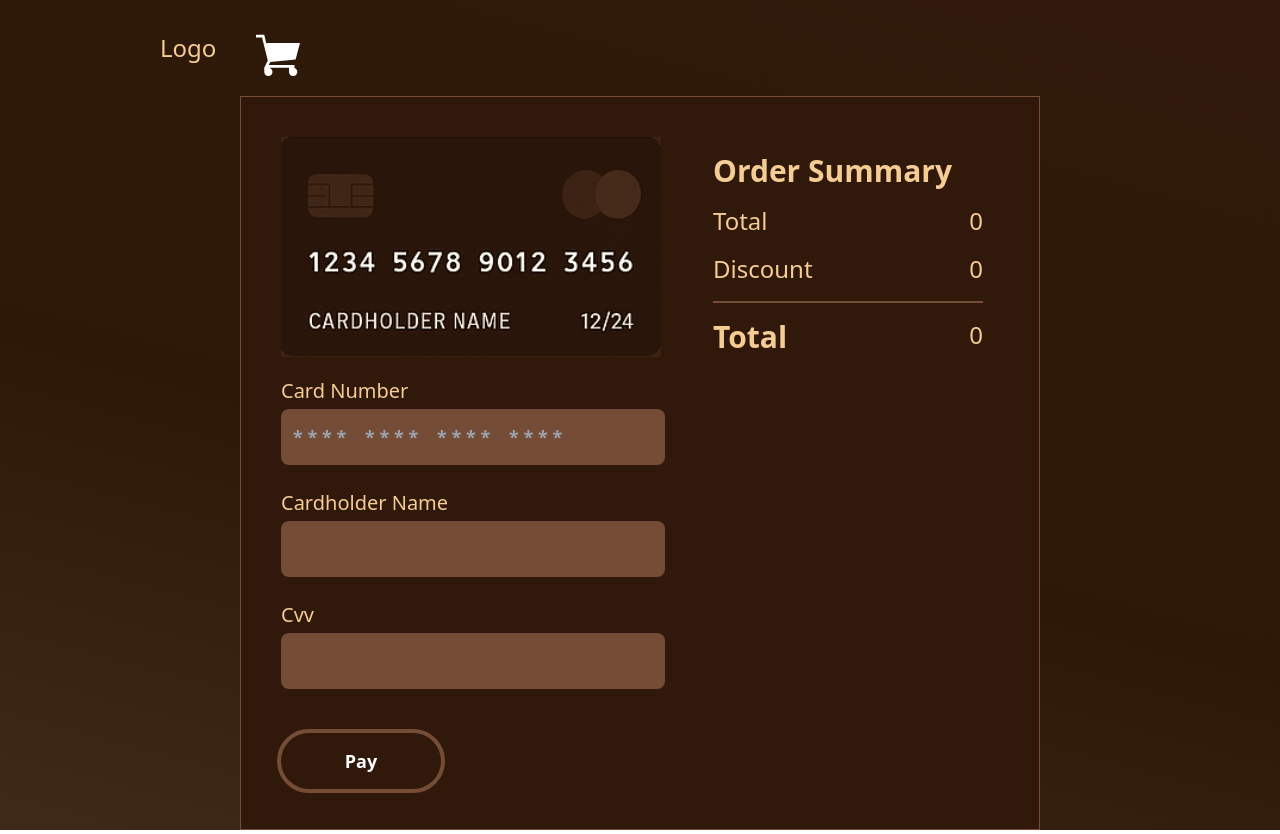
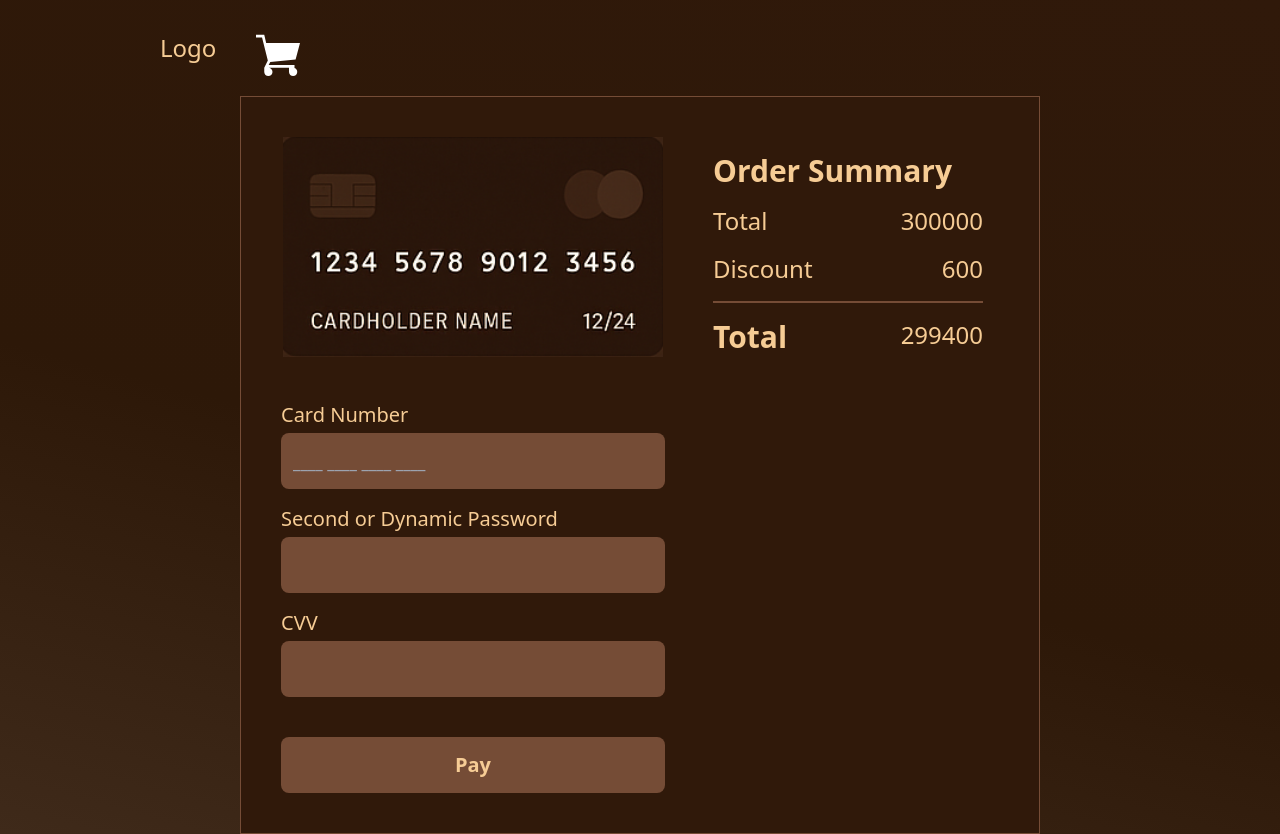
Before and after one commit to fatemeh-abbasi-1/coffee-shop-website, a React (Vite) app: page /pay in a window 1280 px wide. Built offline with nearby package versions, Linux system fonts and the light colour scheme; data requests are answered from the project's data file.

Commit message:
feat : compelete Card Payment section

```diff
--- a/db.json
+++ b/db.json
@@ -5,7 +5,7 @@
       "name": "Iced Latte",
       "price": "150000",
       "image": "src/assets/images/Late.png",
-      "inventory": 38,
+      "inventory": 40,
       "discount": "13 %"
     },
     {
@@ -193,22 +193,6 @@
       "image": "src/assets/images/Cinnamon_Tea.png",
       "inventory": 87,
       "discount": "10 %"
-    },
-    {
-      "id": "1",
-      "name": "Iced Latte",
-      "price": "150000",
-      "image": "src/assets/images/Late.png",
-      "inventory": 40,
-      "discount": "13 %"
-    },
-    {
-      "id": "1",
-      "name": "Iced Latte",
-      "price": "150000",
-      "image": "src/assets/images/Late.png",
-      "inventory": 39,
-      "discount": "13 %"
     }
   ]
 }
--- a/src/components/atoms/Input/Input.tsx
+++ b/src/components/atoms/Input/Input.tsx
@@ -1,9 +1,20 @@
+import React from "react";
 import { InputProps } from "./types";
-import React from "react";
+
+
 
 const Input = React.forwardRef<HTMLInputElement, InputProps>(
   (
-    { type, onChange, value, placeholder, onBlur, onFocus, className, variant },
+    {
+      type,
+      onChange,
+      value,
+      placeholder,
+      onBlur,
+      onFocus,
+      className,
+      variant,
+    },
     ref
   ) => {
     const baseStyle =
@@ -21,7 +32,9 @@ const Input = React.forwardRef<HTMLInputElement, InputProps>(
         onBlur={onBlur}
         onFocus={onFocus}
         placeholder={placeholder}
+
       />
+
     );
   }
 );
--- a/src/components/atoms/Input/types.ts
+++ b/src/components/atoms/Input/types.ts
@@ -1,10 +1,11 @@
 export type InputProps = {
   variant: "primary" | "secondary";
-  type: "text" | "password";
+  type: "text" | "password" ;
   placeholder?: string;
   onChange?: (e: React.ChangeEvent<HTMLInputElement>) => void;
   value?: string | number;
   onBlur?: () => void;
   onFocus?: () => void;
   className?: React.ReactNode;
+
 };
--- a/src/components/atoms/Text/Text.tsx
+++ b/src/components/atoms/Text/Text.tsx
@@ -14,7 +14,7 @@ const Text: React.FC<TextProps> = ({
       ? "text-base md:text-2xl"
       : variant === "small"
       ? "text-sm md:text-xl"
-      : "text-sm bg-transparent rounded-full px-2";
+      : "text-sm bg-transparent rounded-full px-2 text-white";
 
   const combinedClass = `${baseStyles} ${sizeStyles} ${className}`;
 
--- a/src/components/molecules/CardPaymentForm/CardPaymentForm.tsx
+++ b/src/components/molecules/CardPaymentForm/CardPaymentForm.tsx
@@ -1,56 +1,141 @@
-import { useState } from "react";
+
+import { useEffect, useRef, useState } from "react";
+
+
 
 import Image from "../../atoms/Image/Image";
 import InputWithLable from "../InputWithLabel/InputWithLabel";
 import Button from "../../atoms/Button/Button";
+import Text from "../../atoms/Text/Text";
 
 const CardPaymentForm = () => {
+  const inputRef = useRef<HTMLInputElement>(null);
+
   const [cardNumber, setCardNumber] = useState("");
-  const [cardHolder, setCardHolder] = useState("");
+  const [secondPassword, setSecondPassword] = useState("");
   const [cvv, setCvv] = useState("");
 
+  const [validCard, setValidCard] = useState(false);
+  const [validSecondPassword, setValidSecondPassword] = useState(false);
+  const [validCvv, setValidCvv] = useState(false);
+
+  const [cardFocus, setCardFocus] = useState(false);
+  const [passwordFocus, setPasswordFocus] = useState(false);
+  const [cvvFocus, setCvvFocus] = useState(false);
+
+  const [error, setError] = useState("");
+  const [success, setSuccess] = useState(false);
+
+  useEffect(() => {
+    inputRef.current?.focus();
+  }, []);
+
+  useEffect(() => {
+    setValidCard(/^\d{16,19}$/.test(cardNumber));
+  }, [cardNumber]);
+
+  useEffect(() => {
+    setValidSecondPassword(/^\d+$/.test(secondPassword));
+  }, [secondPassword]);
+
+  useEffect(() => {
+    setValidCvv(/^\d{3,4}$/.test(cvv));
+  }, [cvv]);
+
   const handlePay = () => {
+    if (!validCard || !validSecondPassword || !validCvv) {
+      setError("Please enter valid information.");
+      setSuccess(false);
+      return;
+    }
+
+    setError("");
+    setSuccess(true);
+
+
     setCardNumber("");
-    setCardHolder("");
-    setCvv('');
+    setSecondPassword("");
+    setCvv("");
   };
+
   return (
-    <div className="">
+    <div className="flex flex-col items-center gap-6 w-[400px]">
       <Image
         src="src/assets/images/BankCard.png"
         alt="Bank Card"
         className="w-[380px] mb-5"
       />
-      <form
-        onSubmit={(e) => {
-          e.preventDefault();
-        }}
-        className="flex flex-col gap-6"
-      >
+
+      <div className="flex flex-col gap-4 w-full">
         <InputWithLable
-          labelText="Card Number"
           variant="primary"
           id="card-number"
-          type={"text"}
-          placeholder="* * * *    * * * *    * * * *    * * * *"
+          type="text"
+          labelText="Card Number"
           value={cardNumber}
+          className={
+            error && !cardFocus && !validCard && "border-4 border-red-600"
+          }
+          onChange={(e) => setCardNumber(e.target.value)}
+          onFocus={() => setCardFocus(true)}
+          onBlur={() => setCardFocus(false)}
+          placeholder="____ ____ ____ ____"
         />
+        {!validCard && cardFocus && cardNumber && (
+          <Text variant="smaller">Card number must be 16 to 19 digits.</Text>
+        )}
+
         <InputWithLable
-          labelText="Cardholder Name"
           variant="primary"
-          id="caed-holder"
-          type={"text"}
-          value={cardHolder}
+          id="second-password"
+          type="text"
+          labelText="Second or Dynamic Password"
+          value={secondPassword}
+          className={
+            error &&
+            !passwordFocus &&
+            !validSecondPassword &&
+            "border-4 border-red-600"
+          }
+          onChange={(e) => setSecondPassword(e.target.value)}
+          onFocus={() => setPasswordFocus(true)}
+          onBlur={() => setPasswordFocus(false)}
         />
+        {!validSecondPassword && passwordFocus && secondPassword && (
+          <Text variant="smaller">Password must contain only digits.</Text>
+        )}
+
         <InputWithLable
-          labelText="Cvv"
           variant="primary"
-          id="caed-cvv"
-          type={"text"}
+          id="cvv"
+          type="text"
+          labelText="CVV"
           value={cvv}
+          className={
+            error && !cvvFocus && !validCvv && "border-4 border-red-600"
+          }
+          onChange={(e) => setCvv(e.target.value)}
+          onFocus={() => setCvvFocus(true)}
+          onBlur={() => setCvvFocus(false)}
         />
-        <Button onClick={handlePay} className="mt-5">Pay</Button>
-      </form>
+        {!validCvv && cvvFocus && cvv && (
+          <Text variant="smaller">CVV must be 3 or 4 digits.</Text>
+        )}
+      </div>
+
+      <Button variant="submit" className="mt-4" onClick={handlePay}>
+        <Text variant="small">Pay</Text>
+      </Button>
+      {error && (
+        <Text variant="small" className="text-red-500">
+          {error}
+        </Text>
+      )}
+      {success && (
+        <Text variant="small" className="text-green-500">
+          Payment successful!
+        </Text>
+      )}
     </div>
   );
 };
--- a/src/components/molecules/InputWithLabel/InputWithLabel.tsx
+++ b/src/components/molecules/InputWithLabel/InputWithLabel.tsx
@@ -19,6 +19,8 @@ const InputWithLable = React.forwardRef<HTMLInputElement, InputWithLableProps>(
       onFocus,
       className,
       variant,
+      error = false,
+      errorText,
     },
     ref
   ) => {
@@ -41,6 +43,7 @@ const InputWithLable = React.forwardRef<HTMLInputElement, InputWithLableProps>(
           onFocus={onFocus}
           placeholder={placeholder}
         />
+        {error && <Text variant="smaller">{errorText}</Text>}
       </div>
     );
   }
--- a/src/components/molecules/InputWithLabel/types.ts
+++ b/src/components/molecules/InputWithLabel/types.ts
@@ -9,4 +9,6 @@ export interface InputWithLableProps {
   onBlur?: () => void;
   onFocus?: () => void;
   className?: React.ReactNode;
+  error?: boolean;
+  errorText?: string;
 }
--- a/src/components/molecules/PayDetails/PayDetails.tsx
+++ b/src/components/molecules/PayDetails/PayDetails.tsx
@@ -1,23 +1,37 @@
+import { useSelector } from "react-redux";
+import { RootState } from "../../../app/store";
+
 import Title from "../../atoms/Title/Title";
 import Text from "../../atoms/Text/Text";
 import Hr from "../../atoms/Hr/Hr";
 
 const PayDetails = () => {
+  const selectedProducts = useSelector(
+    (state: RootState) => state.products.selectedProducts
+  );
+
+  const total = selectedProducts.reduce(
+    (initial, product) => initial + Number(product.price),
+    0
+  );
+
+  const discount = total * 2 / 1000
+
   return (
     <div className="flex flex-col gap-4 w-96 p-4">
       <Title size="small">Order Summary</Title>
       <div className="flex justify-between">
         <Text>Total</Text>
-        <Text>0</Text>
+        <Text>{total}</Text>
       </div>
       <div className="flex justify-between">
         <Text>Discount</Text>
-        <Text>0</Text>
+        <Text>{discount}</Text>
       </div>
       <Hr />
       <div className="flex justify-between">
         <Title size="small">Total</Title>
-        <Text>0</Text>
+        <Text>{total - discount}</Text>
       </div>
     </div>
   );
--- a/src/components/organisms/ContactUsSection/ContactUsSection.tsx
+++ b/src/components/organisms/ContactUsSection/ContactUsSection.tsx
@@ -7,8 +7,7 @@ import Button from "../../atoms/Button/Button";
 import Label from "../../atoms/Label/Label";
 import Text from "../../atoms/Text/Text";
 import Textarea from "../../atoms/Textarea/Textarea";
-
-
+import Image from "../../atoms/Image/Image";
 
 const ContactUsSection = () => {
   const [email, setEmail] = useState("");
@@ -60,13 +59,10 @@ const ContactUsSection = () => {
           </div>
           <Button onClick={sendMessage}>Send</Button>
         </div>
+        <Image src={"src/assets/images/person.png"} className="w-80 h-72"/>
       </div>
     </Section>
   );
 };
 
 export default ContactUsSection;
-//  onChange={(e) => {
-//               setMassage(e.target.value);
-//             }}
-//             value={massage}
--- a/src/components/organisms/SoppingCardSection/ShoppingCardSection.tsx
+++ b/src/components/organisms/SoppingCardSection/ShoppingCardSection.tsx
@@ -40,14 +40,16 @@ const ShoppingCardSection = () => {
         {uniqueProducts.length !== 0 && (
           <>
             <Text>
-              Your purchase total : {total}
+              Your Purchase Total : {total}
               <span className="text-white ml-3"> Toman</span>
             </Text>
             <div className="flex gap-10">
               <Button variant="large-secondary">
                 <Link to={"/home"}>Home</Link>
               </Button>
-              <Button>Payment</Button>
+              <Button>
+                <Link to={"/pay"}>Payment</Link>
+              </Button>
             </div>
           </>
         )}
```
Also changed, not shown: src/components/organisms/Register/Register.tsx (+13 -4 lines), src/assets/images/person.png (added).
